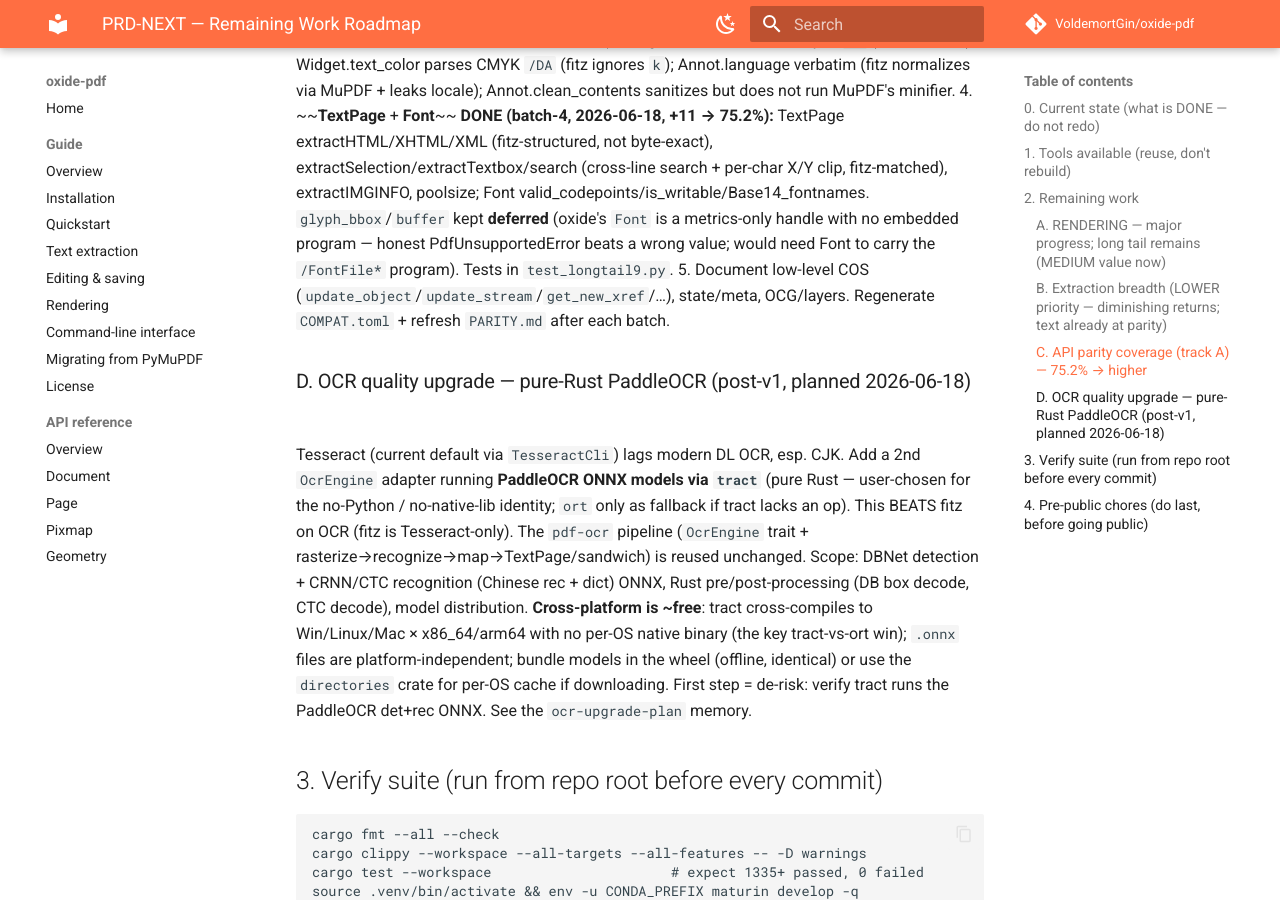
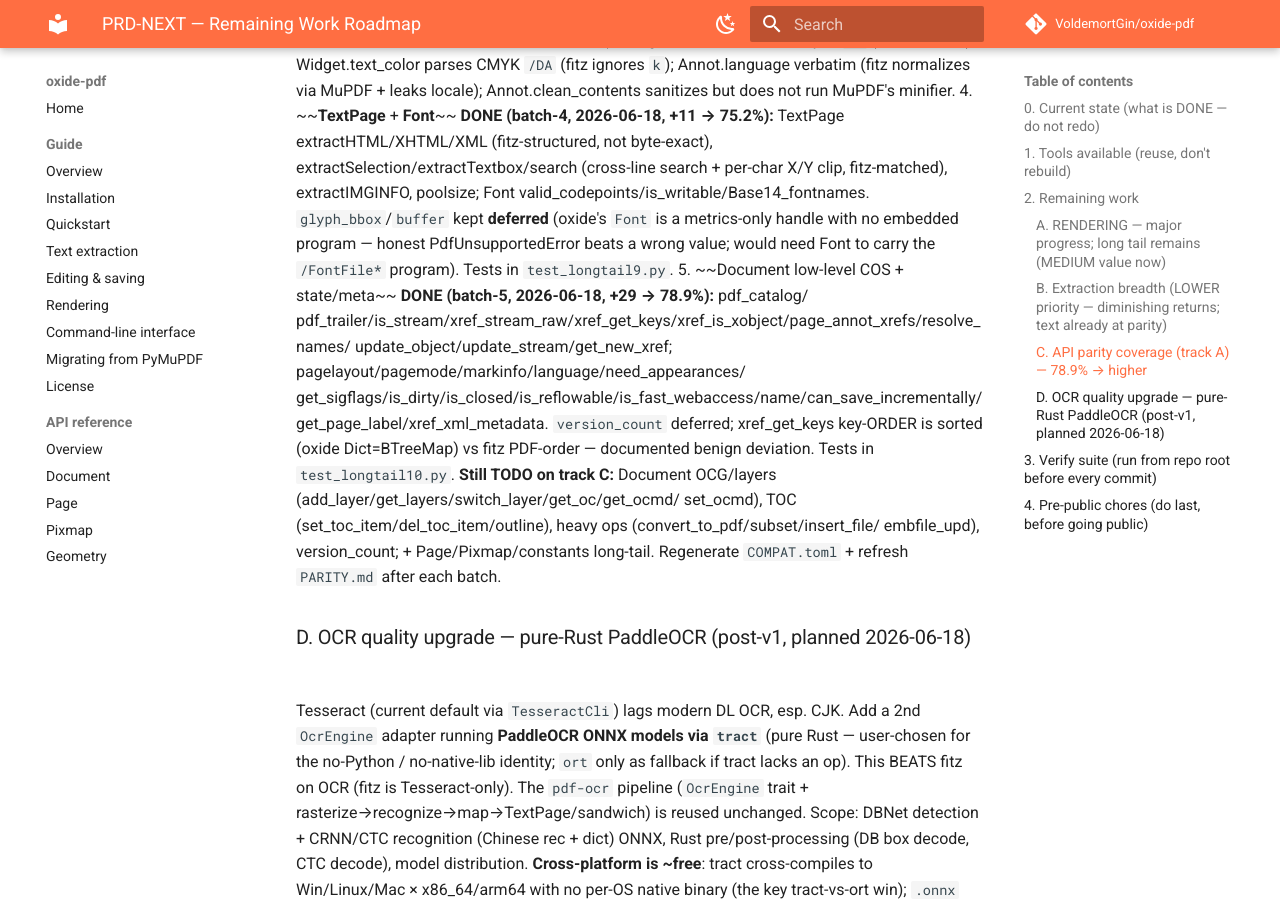
Before and after one commit to VoldemortGin/pdfspine, an MkDocs documentation site: the page built from docs/PRD-NEXT.md, in a window 1280 px wide and 900 px high, scrolled down 3638 px. Built offline with MkDocs 1.6.1 and Material for MkDocs 9.7.7, drawn with Linux system fonts in a browser that asks for light colours; comment, search, counter and statistics services are not loaded; some of the changed text lies outside the part shown.

Commit message:
docs(PRD-NEXT): mark batch-5 done (Document COS+state/meta, 78.9%)
Co-Authored-By: Claude Opus 4.8 (1M context) <noreply@anthropic.com>

```diff
--- a/docs/PRD-NEXT.md
+++ b/docs/PRD-NEXT.md
@@ -15,9 +15,8 @@ gating. Tables, multilingual, CJK, and domain breadth all measured at near-parit
 **Rendering (`get_pixmap`) is now near-parity for embedded-font text**: SSIM ~0.58 → **0.945 mean /
 0.986 median** vs fitz after four root-cause fixes (full per-glyph `Trm` into the render path;
 bare-CFF `FontFile3` parsing; CCITT/JBIG2 1-bpc polarity; CID-keyed CFF charset CID→GID). See §2.A
-for what landed and the remaining long tail. **1343+ Rust + 511 pytest green.** API coverage **75.2%**
-(578/769 in `COMPAT.toml`) after batch-1 Page geometry + batch-2 Document page-helpers + batch-3
-Shape/Widget/Annot.
+for what landed and the remaining long tail. **1343+ Rust + 589 pytest green.** API coverage **78.9%**
+(607/769 in `COMPAT.toml`) after batch-1..5 (Page/Doc/Shape/Widget/Annot/TextPage/Font/Document-COS).
 
 ## 1. Tools available (reuse, don't rebuild)
 
@@ -89,7 +88,7 @@ Renderer code: `crates/pdf-render`; glyph data plumbing in `crates/pdf-text` (`i
   `pdf-fonts` CID→Unicode fix.
 - **CI gate** — wire a born-digital `order ≥ 0.95` (and tables count-agreement) regression gate into CI.
 
-### C. API parity coverage (track A) — 75.2% → higher
+### C. API parity coverage (track A) — 78.9% → higher
 > **NB (drift fixed 2026-06-17):** batches 3 & 4 hand-edited `COMPAT.toml` (Font/Colorspace/Link/
 > Outline/TextWriter/Tools/xref-write/text-trace → 63.7%) but did NOT update the generator
 > `scripts/_compat_catalog.py`, so regenerating regressed coverage to 53.7%. A reconciliation pass at
@@ -139,7 +138,15 @@ src/lib.rs` mean batches that both touch them run SEQUENTIALLY; new pytest goes
    valid_codepoints/is_writable/Base14_fontnames. `glyph_bbox`/`buffer` kept **deferred** (oxide's
    `Font` is a metrics-only handle with no embedded program — honest PdfUnsupportedError beats a wrong
    value; would need Font to carry the `/FontFile*` program). Tests in `test_longtail9.py`.
-5. Document low-level COS (`update_object`/`update_stream`/`get_new_xref`/…), state/meta, OCG/layers.
+5. ~~Document low-level COS + state/meta~~ **DONE (batch-5, 2026-06-18, +29 → 78.9%):** pdf_catalog/
+   pdf_trailer/is_stream/xref_stream_raw/xref_get_keys/xref_is_xobject/page_annot_xrefs/resolve_names/
+   update_object/update_stream/get_new_xref; pagelayout/pagemode/markinfo/language/need_appearances/
+   get_sigflags/is_dirty/is_closed/is_reflowable/is_fast_webaccess/name/can_save_incrementally/
+   get_page_label/xref_xml_metadata. `version_count` deferred; xref_get_keys key-ORDER is sorted
+   (oxide Dict=BTreeMap) vs fitz PDF-order — documented benign deviation. Tests in `test_longtail10.py`.
+   **Still TODO on track C:** Document OCG/layers (add_layer/get_layers/switch_layer/get_oc/get_ocmd/
+   set_ocmd), TOC (set_toc_item/del_toc_item/outline), heavy ops (convert_to_pdf/subset/insert_file/
+   embfile_upd), version_count; + Page/Pixmap/constants long-tail.
 Regenerate `COMPAT.toml` + refresh `PARITY.md` after each batch.
 
 ### D. OCR quality upgrade — pure-Rust PaddleOCR (post-v1, planned 2026-06-18)
```
